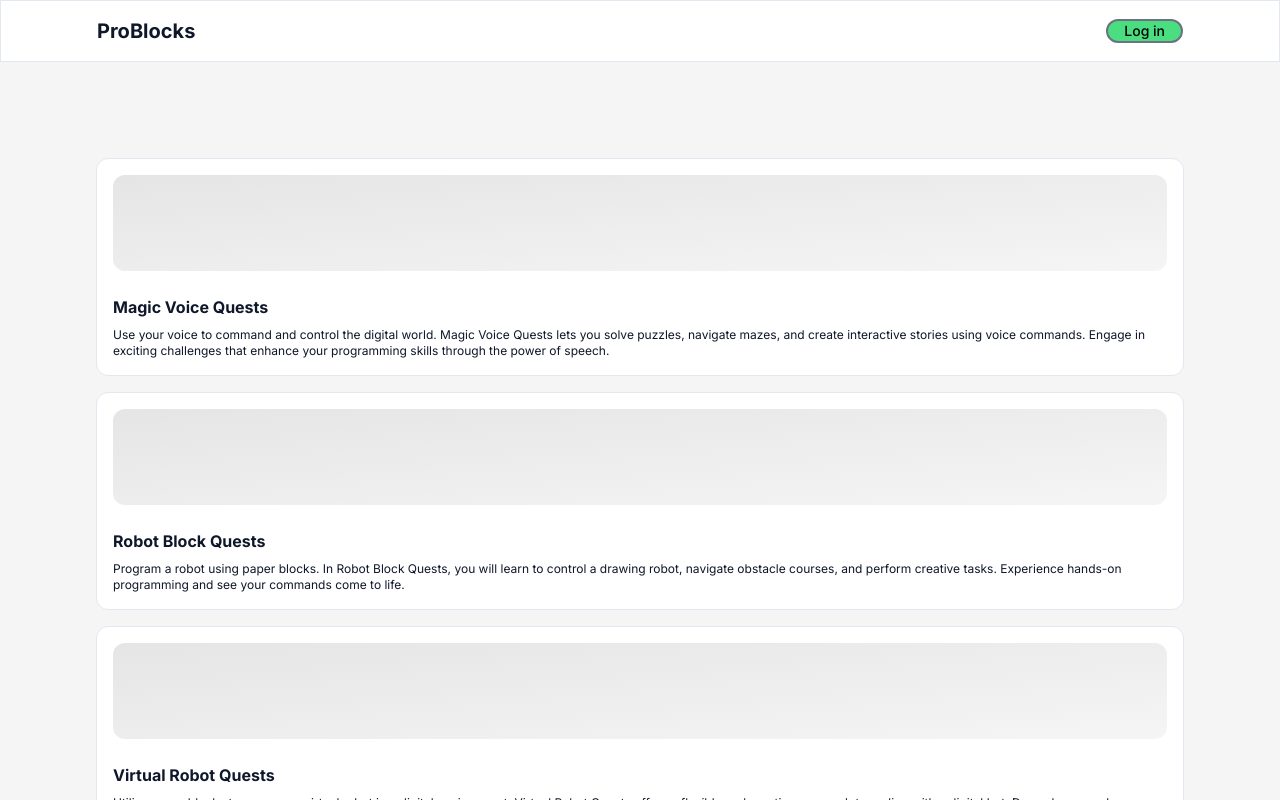
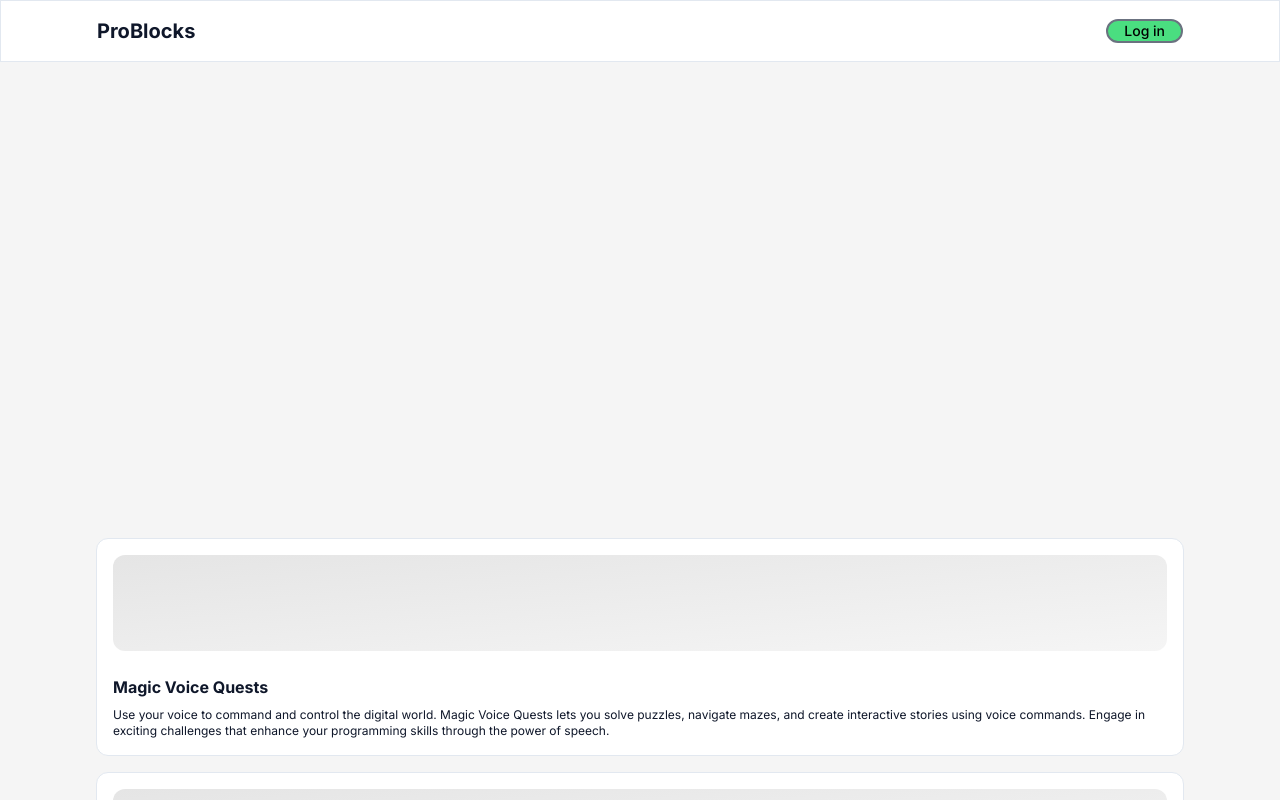
Before and after one commit to WeAreBuildingStuff/ProBlocks, a Next.js app in the folder apps/web/: page / in a window 1280 px wide. Shown: the top 800 px of the page. Built offline with nearby package versions, Linux system fonts and the light colour scheme.

Commit message:
feat: implement video on landing page

```diff
--- a/apps/web/src/app/page.tsx
+++ b/apps/web/src/app/page.tsx
@@ -1,9 +1,20 @@
+'use client';
 import { BentoGrid, BentoGridItem } from '@repo/ui/src/components/bento-grid';
 import React from 'react';
+import dynamic from 'next/dynamic';
+export default function Page(): JSX.Element {
+  const ReactPlayer = dynamic(() => import('react-player'), { ssr: false });
 
-export default function Page(): JSX.Element {
   return (
-    <main className='w-screen flex flex-1 flex-col h-full items-center bg-neutral-100 p-24'>
+    <main className='w-screen flex flex-1 flex-col gap-5 h-full items-center bg-neutral-100 p-24'>
+      <div className='w-full max-w-screen-lg h-fit'>
+        <ReactPlayer
+          url='<https://www.youtube.com/watch?v=ItPcGiStRYA>'
+          controls
+          width='100%'
+        />
+      </div>
+
       <BentoGrid className='mx-auto w-full'>
         {items.map((item, i) => (
           <BentoGridItem
```
